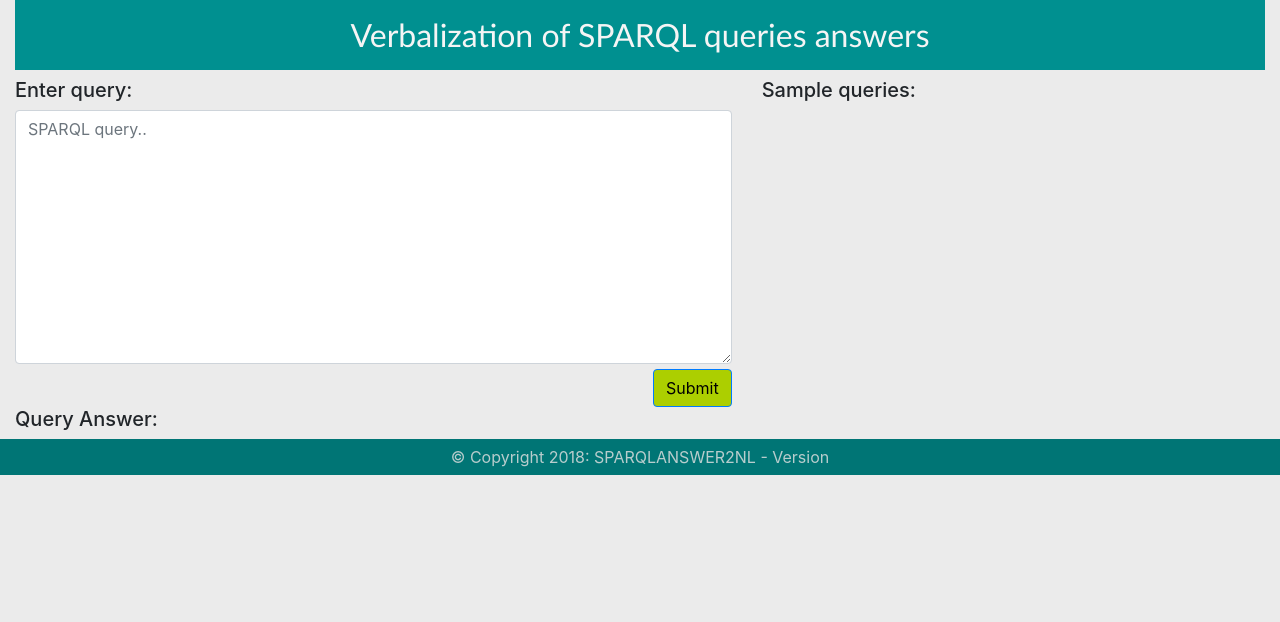
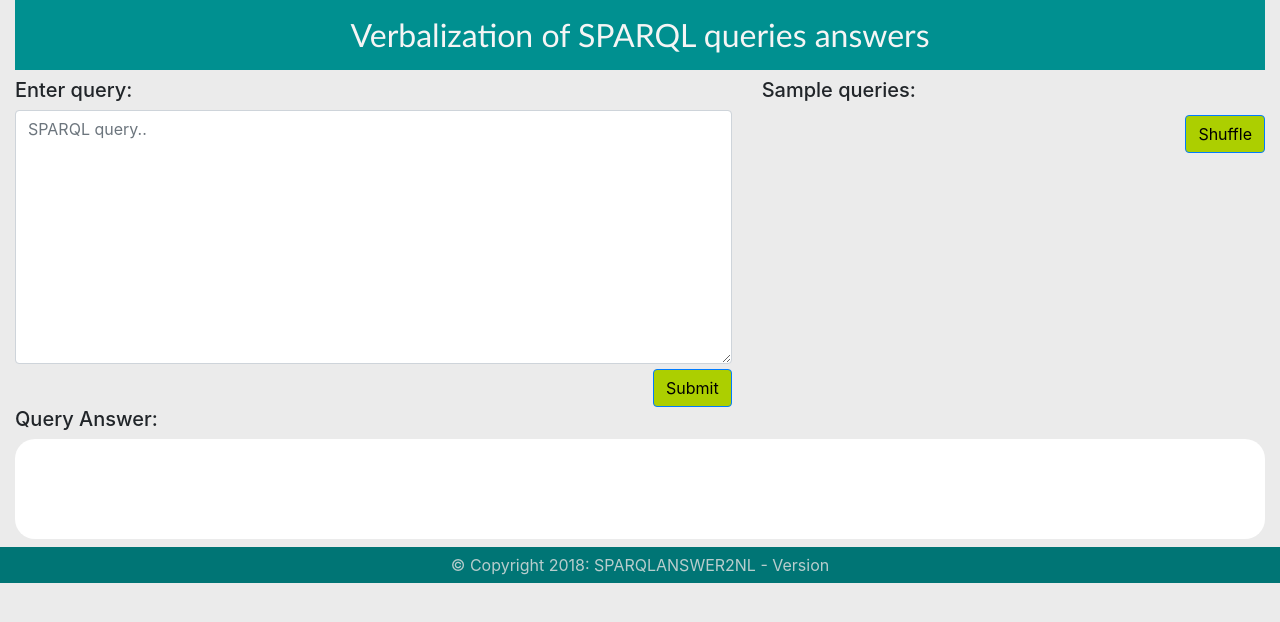
Before and after one commit to Swati17293/Verbalizer, a Flask app: template templates/index.html in a window 1280 px wide. Shown: the top 622 px of the page. Run offline with Flask 2, Linux system fonts and the light colour scheme; the template is opened without the code that fills it, so the values that code supplies are empty; some libraries are stand-ins or nearby versions.

Commit message:
version 0.2.3.0, details on VersionHistory file

```diff
--- a/VersionHistory.xml
+++ b/VersionHistory.xml
@@ -45,4 +45,12 @@
         - fix sample queries list styles
         - resolve merge conflicts
     </Version>
+    <Version ID="0.2.3.0" Date="2018-11-09">
+        - add postrequest method on app.py for query, label and sample posts
+        - fix GetRandomLabels on SQLManager
+        - add GetSpecificQuery on SQLManager
+        - inplement post methods with ajax for getting specific query and random sample labels
+        - add shuffle button on sample query area
+        - add styles to answer area
+    </Version>
 </VersionHistory>
--- a/app.py
+++ b/app.py
@@ -9,7 +9,6 @@ LogManager.init()
 XMLManager.init()
 SPARQLManager.init()
 
-
 LogManager.LogInfo('Starting Flask Application...')
 
 app = Flask(__name__)
@@ -18,13 +17,21 @@ SQLManager.init()
 
 @app.route('/')
 def index():
-    return render_template('index.html', labels=SQLManager.GetRandomLabels(10), version=XMLManager.GetLatestVersion())
+    return render_template('index.html', labels=SQLManager.GetRandomLabels(), version=XMLManager.GetLatestVersion())
 
 @app.route('/', methods=['POST'])
-def query():
-    sparqlQuery = request.form['query']
-    answer = SPARQLManager.SendQuery(sparqlQuery)
-    return json.dumps(answer)
+def PostRequests():
+    if 'query' in request.form :
+        sparqlQuery = request.form['query']
+        answer = SPARQLManager.SendQuery(sparqlQuery)
+        return json.dumps(answer)
+    elif 'label' in request.form:
+        label = request.form['label']
+        queryLabel = SQLManager.GetSpecificQuery(label)
+        return queryLabel
+    elif 'sample' in request.form:
+        sampleQueries = SQLManager.GetRandomLabels()
+        return json.dumps(sampleQueries)
 
 if __name__ == '__main__':
     app.run(debug=True, host='0.0.0.0')
--- a/static/css/styles.css
+++ b/static/css/styles.css
@@ -21,7 +21,7 @@ footer div {
     padding-top: 6px!important;
 }
 
-div.form-group .btn {
+div .btn {
     color: black;
     margin-top: 5px;
     float: right;
@@ -41,3 +41,10 @@ div.form-group .btn {
     border-left: 1px solid black;
     border-right: 1px solid black;
 }
+
+#answer {
+    min-height: 100px;
+    background-color: white;
+    border-radius: 20px;
+    margin-bottom: .5rem;
+}
--- a/static/js/main.js
+++ b/static/js/main.js
@@ -11,4 +11,37 @@ $(document).ready( function() {
             }
         });
     });
+
+    $('.list-group').click(function(e) {
+        e.preventDefault();
+        $('.list-group a').removeClass('active');
+        $(event.target).addClass('active');
+        var listLabel = $(event.target).text();
+        $.ajax({
+            type : "POST",
+            url : "/",
+            data: {label: listLabel},
+            success: function(query) {
+                $('.form-control').val(query);
+            }
+        });
+    });
+
+    $('#shuffle').click(function(e) {
+        e.preventDefault();
+        $('.list-group a').removeClass('active');
+        $.ajax({
+            type : "POST",
+            url : "/",
+            data: {sample: "sampleQueries"},
+            success: function(sampleQueries) {
+                var sample = JSON.parse(sampleQueries);
+                var i = 0;
+                $(".list-group a").each(function(){
+                    $(this).text(sample[i]);
+                    i++;
+                });
+            }
+        });
+    });
 });
--- a/templates/answer-query.html
+++ b/templates/answer-query.html
@@ -1,2 +1,2 @@
 <h5>Query Answer:</h5>
-<div id="answer" class="container"></div>
+<div id="answer" class="container-fluid"></div>
--- a/templates/sample-query.html
+++ b/templates/sample-query.html
@@ -1,6 +1,7 @@
 <h5>Sample queries:</h5>
-<ul class="list-group">
+<div class="list-group">
     {% for label in labels %}
-    <li class="list-group-item">{{label}}</li>
+    <a href="#" class="list-group-item list-group-item-action">{{label}}</a>
     {% endfor %}
-</ul>
+</div>
+<button id="shuffle" class="btn btn-primary">Shuffle</button>
```
Also changed, not shown: models/PostgreSQLManager.py (+7 -2 lines).
